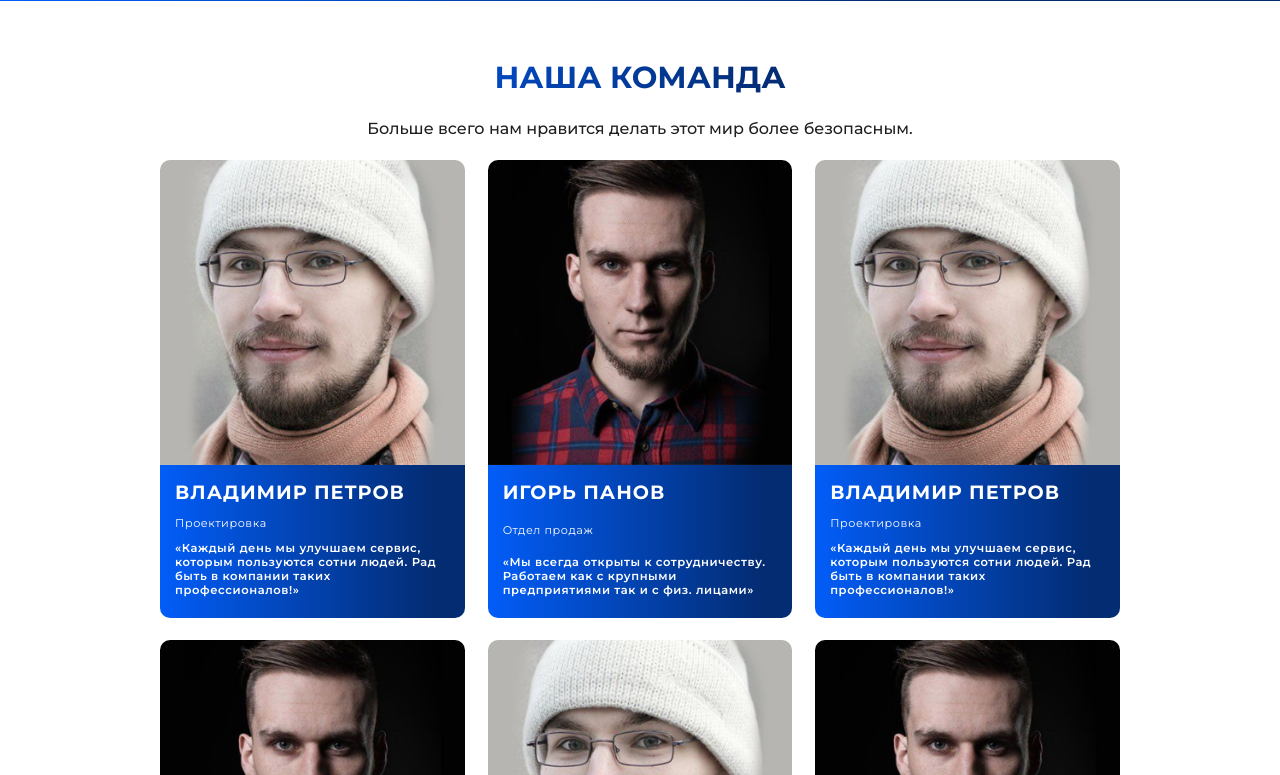
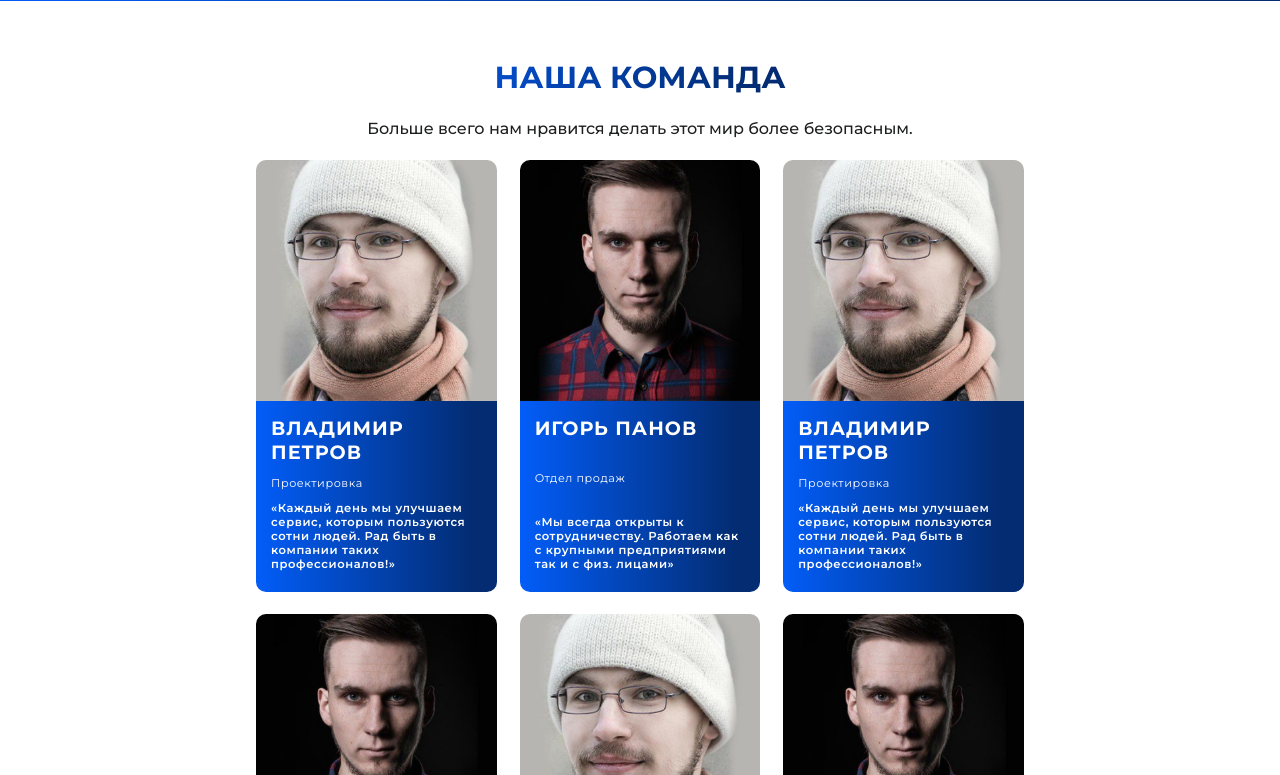
Before and after one commit to NeoScripter/inteco-sb-new-page, a PHP site: page / in a window 1280 px wide. Shown: the part 5725-6500 px from the top of the page. Run offline with PHP 8.4, Linux system fonts and the light colour scheme.

Commit message:
updated the custom properties

```diff
--- a/inteco-sb-hp.css
+++ b/inteco-sb-hp.css
@@ -17,152 +17,152 @@
 
 
 
-    --hdr-height: clamp(37.5px, 6.25vw, 120px);
-    --hdr-logo-width: clamp(98.7px, 16.45vw, 315.79px);
-    --hdr-logo-height: clamp(16.8px, 2.80vw, 53.68px);
-    --hdr-cnts-width: clamp(134.7px, 22.45vw, 431px);
-    --hdr-cnts-height: clamp(22.14px, 3.69vw, 70.9px);
-    --hdr-cnts-large-icon-width: clamp(10.68px, 1.78vw, 34.14px);
-    --hdr-cnts-small-icon-width: clamp(6.12px, 1.02vw, 19.54px);
-    --hdr-cnts-small-fs: clamp(5.1px, 0.85vw, 16.24px);
-    --hdr-sections-wrapper: clamp(216.9px, 36.15vw, 694px);
-
-    --nav-sections-large: clamp(6.54px, 1.09vw, 21px);
-    --nav-sections-small: clamp(5.1px, 0.85vw, 16.24px);
-    --nav-emerging-part-fs: clamp(5px, 0.85vw, 17px);
-
-
-    --bnr-bullet: clamp(8.58px, 1.43vw, 27.41px);
-    --bnr-title: clamp(14.28px, 2.38vw, 45px);
-    --bnr-top-line: clamp(5.58px, 0.93vw, 17.81px);
-    --bnr-call-btn: clamp(5.28px, 0.88vw, 18px);
-    --bnr-price-btn: clamp(5.28px, 0.88vw, 18px);
-    --bnr-phone-btn: clamp(5.28px, 0.88vw, 18px);
-
-    --bnr-height: clamp(235.02px, 39.17vw, 752px);
-
-    --bnr-margin-block: clamp(25.92px, 4.32vw, 83.02px);
-    --bnr-btn-hld-width: clamp(199.74px, 33.29vw, 639.18px);
-    --bnr-btn-hld-height: clamp(53.1px, 8.85vw, 169.94px);
-    --bnr-wrapper-width: clamp(199.74px, 33.29vw, 639.18px);
-    --bnr-wrapper-height: clamp(131.28px, 21.88vw, 420px);
-    --bnr-phone-btn-height: clamp(21.24px, 3.54vw, 67.97px);
-    --bnr-phone-btn-width: clamp(96.3px, 16.05vw, 308.08px);
-    --bnr-call-btn-height: clamp(21.24px, 3.54vw, 67.97px);
-    --bnr-call-btn-width: clamp(95.94px, 15.99vw, 306.98px);
-    --bnr-price-btn-height: clamp(21.3px, 3.55vw, 68.25px);
-    --bnr-price-btn-width: clamp(76.68px, 12.78vw, 245.32px);
-
-    --phone-height: clamp(252px, 42vw, 806.37px);
-    --phone-width: clamp(161.04px, 26.84vw, 515.29px);
-    --phone-top-offset: clamp(15.0px, 2.5vw, 48px);
-    --phone-left-offset: clamp(352.74px, 58.79vw, 1128.79px);
+    --hdr-height: clamp(37.5px, 6.25vw, 150px);
+    --hdr-logo-width: clamp(98.7px, 16.45vw, 394.8px);
+    --hdr-logo-height: clamp(16.8px, 2.80vw, 67.2px);
+    --hdr-cnts-width: clamp(134.7px, 22.45vw, 538.8px);
+    --hdr-cnts-height: clamp(22.14px, 3.69vw, 88.56px);
+    --hdr-cnts-large-icon-width: clamp(10.68px, 1.78vw, 42.72px);
+    --hdr-cnts-small-icon-width: clamp(6.12px, 1.02vw, 24.48px);
+    --hdr-cnts-small-fs: clamp(5.1px, 0.85vw, 20.4px);
+    --hdr-sections-wrapper: clamp(216.9px, 36.15vw, 867.6px);
+
+    --nav-sections-large: clamp(6.54px, 1.09vw, 26.16px);
+    --nav-sections-small: clamp(5.1px, 0.85vw, 20.4px);
+    --nav-emerging-part-fs: clamp(5px, 0.85vw, 20.4px);
+
+    --bnr-bullet: clamp(8.58px, 1.43vw, 34.32px);
+    --bnr-title: clamp(14.28px, 2.38vw, 57.12px);
+    --bnr-top-line: clamp(5.58px, 0.93vw, 22.32px);
+    --bnr-call-btn: clamp(5.28px, 0.88vw, 21.12px);
+    --bnr-price-btn: clamp(5.28px, 0.88vw, 21.12px);
+    --bnr-phone-btn: clamp(5.28px, 0.88vw, 21.12px);
+
+    --bnr-height: clamp(235.02px, 39.17vw, 940.08px);
+
+    --bnr-margin-block: clamp(25.92px, 4.32vw, 103.68px);
+    --bnr-btn-hld-width: clamp(199.74px, 33.29vw, 798.96px);
+    --bnr-btn-hld-height: clamp(53.1px, 8.85vw, 212.4px);
+    --bnr-wrapper-width: clamp(199.74px, 33.29vw, 798.96px);
+    --bnr-wrapper-height: clamp(131.28px, 21.88vw, 525.12px);
+    --bnr-phone-btn-height: clamp(21.24px, 3.54vw, 84.96px);
+    --bnr-phone-btn-width: clamp(96.3px, 16.05vw, 385.2px);
+    --bnr-call-btn-height: clamp(21.24px, 3.54vw, 84.96px);
+    --bnr-call-btn-width: clamp(95.94px, 15.99vw, 383.76px);
+    --bnr-price-btn-height: clamp(21.3px, 3.55vw, 85.2px);
+    --bnr-price-btn-width: clamp(76.68px, 12.78vw, 306.72px);
+
+    --phone-height: clamp(252px, 42vw, 1008px);
+    --phone-width: clamp(161.04px, 26.84vw, 644.16px);
+    --phone-top-offset: clamp(15.0px, 2.5vw, 60px);
+    --phone-left-offset: clamp(352.74px, 58.79vw, 1410.96px);
+
 
 
     /* Banner extra sections */
 
-    --bnr-float-left-width: clamp(60.96px, 10.16vw, 195.15px);
-    --bnr-float-left-height: clamp(46.92px, 7.82vw, 150.2px);
-    --bnr-float-left-left-offset: clamp(323.28px, 53.88vw, 1034.5px);
-    --bnr-float-left-top-offset: clamp(118.14px, 19.69vw, 377.94px);
-    --bnr-float-left-large-fs: clamp(9.78px, 1.63vw, 33px);
-    --bnr-float-left-small-fs: clamp(4.5px, 0.75vw, 15px);
-    --bnr-float-right-width: clamp(50.28px, 8.38vw, 160.84px);
-    --bnr-float-right-height: clamp(38.7px, 6.45vw, 123.79px);
-    --bnr-float-right-right-offset: clamp(468.66px, 78.11vw, 1499.68px);
-    --bnr-float-right-top-offset: clamp(189.36px, 31.56vw, 605.98px);
-    --bnr-float-right-large-fs: clamp(4.68px, 0.78vw, 15px);
-    --bnr-float-right-small-fs: clamp(4.08px, 0.68vw, 13px);
+    --bnr-float-left-width: clamp(60.96px, 10.16vw, 243.84px);
+    --bnr-float-left-height: clamp(46.92px, 7.82vw, 187.68px);
+    --bnr-float-left-left-offset: clamp(323.28px, 53.88vw, 1293.12px);
+    --bnr-float-left-top-offset: clamp(118.14px, 19.69vw, 472.56px);
+    --bnr-float-left-large-fs: clamp(9.78px, 1.63vw, 39.12px);
+    --bnr-float-left-small-fs: clamp(4.5px, 0.75vw, 18px);
+    --bnr-float-right-width: clamp(50.28px, 8.38vw, 201.12px);
+    --bnr-float-right-height: clamp(38.7px, 6.45vw, 154.8px);
+    --bnr-float-right-right-offset: clamp(468.66px, 78.11vw, 1874.64px);
+    --bnr-float-right-top-offset: clamp(189.36px, 31.56vw, 757.44px);
+    --bnr-float-right-large-fs: clamp(4.68px, 0.78vw, 18.72px);
+    --bnr-float-right-small-fs: clamp(4.08px, 0.68vw, 16.32px);
 
 
     /* Sale */
-    --sale-margin-top: clamp(52.2px, 8.7vw, 141px);
-    --sale-subgroup-margin-top: clamp(26.28px, 4.38vw, 79px);
-    --sale-subgroup-height: clamp(176.94px, 29.49vw, 534.48px);
-    --sale-subgroup-rgl-fs: clamp(9.78px, 1.63vw, 30px);
-    --sale-subgroup-span-fs: clamp(15.3px, 2.55vw, 45.36px);
-    --sale-subgroup-title-fs: clamp(15.0px, 2.5vw, 55px);
-    --sale-main-image-width: clamp(311.34px, 51.89vw, 940.42px);
-    --sale-main-image-height: clamp(243.54px, 40.59vw, 735.72px);
-    --sale-play-btn-width: clamp(30.06px, 5.01vw, 90.72px);
-    --sale-red-sticker-width: clamp(52.02px, 8.67vw, 157.05px);
-    --sale-red-sticker-height: clamp(37.08px, 6.18vw, 112.06px);
-    --sale-red-sticker-left: clamp(317.94px, 52.99vw, 1014.71px);
-    --sale-red-sticker-top:  calc(clamp(62.28px, 10.38vw, 171.49px) - var(--sale-margin-top));
-    --sale-invite-btn-fs: clamp(5.58px, 0.93vw, 25px);
-    --sale-invite-btn-width: clamp(79.14px, 13.19vw, 317.54px);
-    --sale-invite-btn-height: clamp(23.46px, 3.91vw, 70.31px);
-    --sale-fine-print-fs: clamp(5.34px, 0.89vw, 24.56px);
-    --sale-fine-print-width: clamp(153.18px, 25.53vw, 544.24px);
-    --sale-fine-print-top: clamp(230.7px, 38.45vw, 798px);
-    --sale-fine-print-left: clamp(372.0px, 62.0vw, 1120px);
-    --sale-play-btn-left: clamp(264.0px, 44.0vw, 815.51px);
-    --sale-play-btn-top: calc(clamp(126.12px, 21.02vw, 364.28px) - var(--sale-margin-top));
+    --sale-margin-top: clamp(52.2px, 8.7vw, 208.8px);
+    --sale-subgroup-margin-top: clamp(26.28px, 4.38vw, 105.12px);
+    --sale-subgroup-height: clamp(176.94px, 29.49vw, 707.76px);
+    --sale-subgroup-rgl-fs: clamp(9.78px, 1.63vw, 39.12px);
+    --sale-subgroup-span-fs: clamp(15.3px, 2.55vw, 61.2px);
+    --sale-subgroup-title-fs: clamp(15.0px, 2.5vw, 60px);
+    --sale-main-image-width: clamp(311.34px, 51.89vw, 1245.36px);
+    --sale-main-image-height: clamp(243.54px, 40.59vw, 974.16px);
+    --sale-play-btn-width: clamp(30.06px, 5.01vw, 120.24px);
+    --sale-red-sticker-width: clamp(52.02px, 8.67vw, 208.08px);
+    --sale-red-sticker-height: clamp(37.08px, 6.18vw, 148.32px);
+    --sale-red-sticker-left: clamp(317.94px, 52.99vw, 1271.76px);
+    --sale-red-sticker-top:  calc(clamp(62.28px, 10.38vw, 249.12px) - var(--sale-margin-top));
+    --sale-invite-btn-fs: clamp(5.58px, 0.93vw, 22.32px);
+    --sale-invite-btn-width: clamp(79.14px, 13.19vw, 316.56px);
+    --sale-invite-btn-height: clamp(23.46px, 3.91vw, 93.84px);
+    --sale-fine-print-fs: clamp(5.34px, 0.89vw, 21.36px);
+    --sale-fine-print-width: clamp(153.18px, 25.53vw, 612.72px);
+    --sale-fine-print-top: clamp(230.7px, 38.45vw, 922.8px);
+    --sale-fine-print-left: clamp(372.0px, 62.0vw, 1488px);
+    --sale-play-btn-left: clamp(264.0px, 44.0vw, 1056px);
+    --sale-play-btn-top: calc(clamp(126.12px, 21.02vw, 504.48px) - var(--sale-margin-top));
 
     /* Project */
 
-    --prj-margin-block: clamp(31.26px, 5.21vw, 94px);
-    --prj-outer-wrapper-width: clamp(421.86px, 70.31vw, 1350px);
-    --prj-title-fs: clamp(14.28px, 2.38vw, 45px);
-    --prj-subtitle-width: clamp(544.8px, 90.8vw, 1350px);
-    --prj-subtitle-fs: clamp(7.5px, 1.25vw, 24px);
-    --prj-img-cnt-width: clamp(98.82px, 16.47vw, 316.16px);
-    --prj-fine-print-fs: clamp(4.08px, 0.68vw, 13px);
-    --prj-grid-gap: clamp(9.0px, 1.5vw, 28.5px);
+    --prj-margin-block: clamp(31.26px, 5.21vw, 125.04px);
+    --prj-outer-wrapper-width: clamp(421.86px, 70.31vw, 1687.44px);
+    --prj-title-fs: clamp(14.28px, 2.38vw, 57.12px);
+    --prj-subtitle-width: clamp(544.8px, 90.8vw, 2179.2px);
+    --prj-subtitle-fs: clamp(7.5px, 1.25vw, 30px);
+    --prj-img-cnt-width: clamp(98.82px, 16.47vw, 395.28px);
+    --prj-fine-print-fs: clamp(4.08px, 0.68vw, 16.32px);
+    --prj-grid-gap: clamp(9.0px, 1.5vw, 36px);
 
     /* About */
 
-    --abt-padding-block: clamp(10.62px, 1.77vw, 34px);
-    --abt-main-cnt-width: clamp(525px, 87.5vw, 1680px);
-    --abt-big-btn-right-width: clamp(66.36px, 11.06vw, 212.33px);
-    --abt-float-left-small-fs: clamp(4.38px, 0.73vw, 14px);
-    --abt-float-left-large-fs: clamp(5.64px, 0.94vw, 18px);
-    --abt-float-left-height: clamp(57.06px, 9.51vw, 182.56px);
-    --abt-float-left-width: clamp(58.92px, 9.82vw, 188.51px);
-    --abt-float-left-left: clamp(280.02px, 46.67vw, 896px);
-    --abt-float-left-top: clamp(97.8px, 16.3vw, 313px);
-    --abt-float-top-small-fs: clamp(3.42px, 0.57vw, 11px);
-    --abt-float-top-large-fs: clamp(4.38px, 0.73vw, 14px);
-    --abt-float-top-height: clamp(41.52px, 6.92vw, 132.95px);
-    --abt-float-top-width: clamp(45.6px, 7.6vw, 145.85px);
-    --abt-float-top-left: clamp(389.52px, 64.92vw, 1246.42px);
-    --abt-float-top-top: clamp(39.78px, 6.63vw, 127.27px);
-    --abt-float-bottom-small-fs: clamp(4.38px, 0.73vw, 14px);
-    --abt-float-bottom-large-fs: clamp(5.64px, 0.94vw, 18px);
-    --abt-float-bottom-height: clamp(79.08px, 13.18vw, 253px);
-    --abt-float-bottom-width: clamp(76.86px, 12.81vw, 246px);
-    --abt-float-bottom-left: clamp(422.22px, 70.37vw, 1351px);
-    --abt-float-bottom-top: clamp(220.92px, 36.82vw, 707px);
-    --abt-float-img-left-width: clamp(62.34px, 10.39vw, 199.43px);
-    --abt-float-img-left-height: clamp(54.24px, 9.04vw, 173.63px);
-    --abt-flex-sb-small-fs: clamp(3.78px, 0.63vw, 14px);
-    --abt-flex-sb-extra-large-fs: clamp(17.28px, 2.88vw, 55px);
-    --abt-big-btn-fs: clamp(5.28px, 0.88vw, 18px);
-    --abt-big-btn-height: clamp(18.84px, 3.14vw, 61px);
-    --abt-big-btn-left-width: clamp(103.44px, 17.24vw, 331px);
-    --abt-about-par-fs: clamp(5.28px, 0.88vw, 18px);
-    --abt-about-header-fs: clamp(7.5px, 1.25vw, 24px);
-    --abt-about-title-fs: clamp(14.28px, 2.38vw, 45px);
-    --abt-main-img-width: clamp(319.74px, 53.29vw, 1023.18px);
-    --abt-main-img-height: clamp(232.56px, 38.76vw, 744.14px);
-    --abt-flex-sb-medium-fs: clamp(5.28px, 0.88vw, 18px);
-    --abt-small-float-hdr-fs: clamp(5.28px, 0.88vw, 17px);
-    --abt-small-float-par-fs: clamp(3.78px, 0.63vw, 14px);
-    --abt-small-float-width: clamp(95.52px, 15.92vw, 305.59px);
-    --abt-grid-gap: clamp(10.26px, 1.71vw, 33px);
-    --abt-par-wrapper-width: clamp(148.14px, 24.69vw, 474px);
-    --abt-float-left-offset: clamp(75px, 12.5vw, 240px);
+    --abt-padding-block: clamp(10.62px, 1.77vw, 42.48px);
+    --abt-main-cnt-width: clamp(525px, 87.5vw, 2100px);
+    --abt-big-btn-right-width: clamp(66.36px, 11.06vw, 265.44px);
+    --abt-float-left-small-fs: clamp(4.38px, 0.73vw, 17.52px);
+    --abt-float-left-large-fs: clamp(5.64px, 0.94vw, 22.56px);
+    --abt-float-left-height: clamp(57.06px, 9.51vw, 228.24px);
+    --abt-float-left-width: clamp(58.92px, 9.82vw, 235.68px);
+    --abt-float-left-left: clamp(280.02px, 46.67vw, 1120.08px);
+    --abt-float-left-top: clamp(97.8px, 16.3vw, 391.2px);
+    --abt-float-top-small-fs: clamp(3.42px, 0.57vw, 13.68px);
+    --abt-float-top-large-fs: clamp(4.38px, 0.73vw, 17.52px);
+    --abt-float-top-height: clamp(41.52px, 6.92vw, 166.08px);
+    --abt-float-top-width: clamp(45.6px, 7.6vw, 182.4px);
+    --abt-float-top-left: clamp(389.52px, 64.92vw, 1558.08px);
+    --abt-float-top-top: clamp(39.78px, 6.63vw, 159.12px);
+    --abt-float-bottom-small-fs: clamp(4.38px, 0.73vw, 17.52px);
+    --abt-float-bottom-large-fs: clamp(5.64px, 0.94vw, 22.56px);
+    --abt-float-bottom-height: clamp(79.08px, 13.18vw, 316.32px);
+    --abt-float-bottom-width: clamp(76.86px, 12.81vw, 307.44px);
+    --abt-float-bottom-left: clamp(422.22px, 70.37vw, 1688.88px);
+    --abt-float-bottom-top: clamp(220.92px, 36.82vw, 883.68px);
+    --abt-float-img-left-width: clamp(62.34px, 10.39vw, 249.36px);
+    --abt-float-img-left-height: clamp(54.24px, 9.04vw, 216.96px);
+    --abt-flex-sb-small-fs: clamp(3.78px, 0.63vw, 15.12px);
+    --abt-flex-sb-extra-large-fs: clamp(17.28px, 2.88vw, 69.12px);
+    --abt-big-btn-fs: clamp(5.28px, 0.88vw, 21.12px);
+    --abt-big-btn-height: clamp(18.84px, 3.14vw, 75.36px);
+    --abt-big-btn-left-width: clamp(103.44px, 17.24vw, 413.76px);
+    --abt-about-par-fs: clamp(5.28px, 0.88vw, 21.12px);
+    --abt-about-header-fs: clamp(7.5px, 1.25vw, 30px);
+    --abt-about-title-fs: clamp(14.28px, 2.38vw, 57.12px);
+    --abt-main-img-width: clamp(319.74px, 53.29vw, 1278.96px);
+    --abt-main-img-height: clamp(232.56px, 38.76vw, 930.24px);
+    --abt-flex-sb-medium-fs: clamp(5.28px, 0.88vw, 21.12px);
+    --abt-small-float-hdr-fs: clamp(5.28px, 0.88vw, 21.12px);
+    --abt-small-float-par-fs: clamp(3.78px, 0.63vw, 15.12px);
+    --abt-small-float-width: clamp(95.52px, 15.92vw, 382.08px);
+    --abt-grid-gap: clamp(10.26px, 1.71vw, 41.04px);
+    --abt-par-wrapper-width: clamp(148.14px, 24.69vw, 592.56px);
+    --abt-float-left-offset: clamp(75px, 12.5vw, 300px);
 
     /* Webform */
-    --form-main-img-height: clamp(283.26px, 47.21vw, 906.42px);
-    --form-main-img-width: clamp(236.1px, 39.35vw, 755.56px);
-    --form-main-subcnt-height: clamp(205.44px, 34.24vw, 657.33px);
-    --form-main-img-offset: clamp(79.14px, 13.19vw, 253.33px);
-    --form-form-cnt-offset: clamp(301.86px, 50.31vw, 966px);
-    --form-btn-cnt-height: clamp(56.82px, 9.47vw, 181.89px);
-    --form-btn-cnt-width: clamp(203.1px, 33.85vw, 650px);
-    --form-policy-fs: clamp(5.28px, 0.88vw, 16px);
-    --form-form-cnt-margin-block: clamp(16.5px, 2.75vw, 54px);
+    --form-main-img-height: clamp(283.26px, 47.21vw, 1133.04px);
+    --form-main-img-width: clamp(236.1px, 39.35vw, 944.4px);
+    --form-main-subcnt-height: clamp(205.44px, 34.24vw, 821.76px);
+    --form-main-img-offset: clamp(79.14px, 13.19vw, 316.56px);
+    --form-form-cnt-offset: clamp(301.86px, 50.31vw, 1207.44px);
+    --form-btn-cnt-height: clamp(56.82px, 9.47vw, 227.28px);
+    --form-btn-cnt-width: clamp(203.1px, 33.85vw, 812.4px);
+    --form-policy-fs: clamp(5.28px, 0.88vw, 21.12px);
+    --form-form-cnt-margin-block: clamp(16.5px, 2.75vw, 66px);
 
     /* Camera */
     --mrk-main-cnt-height: clamp(189.18px, 31.53vw, 605.33px);
@@ -1546,7 +1546,7 @@ img {
 }
 
 .team-inner-wrapper {
-    width: 75%;
+    width: 60%;
 }
 
 .team-title-wrapper {
```
